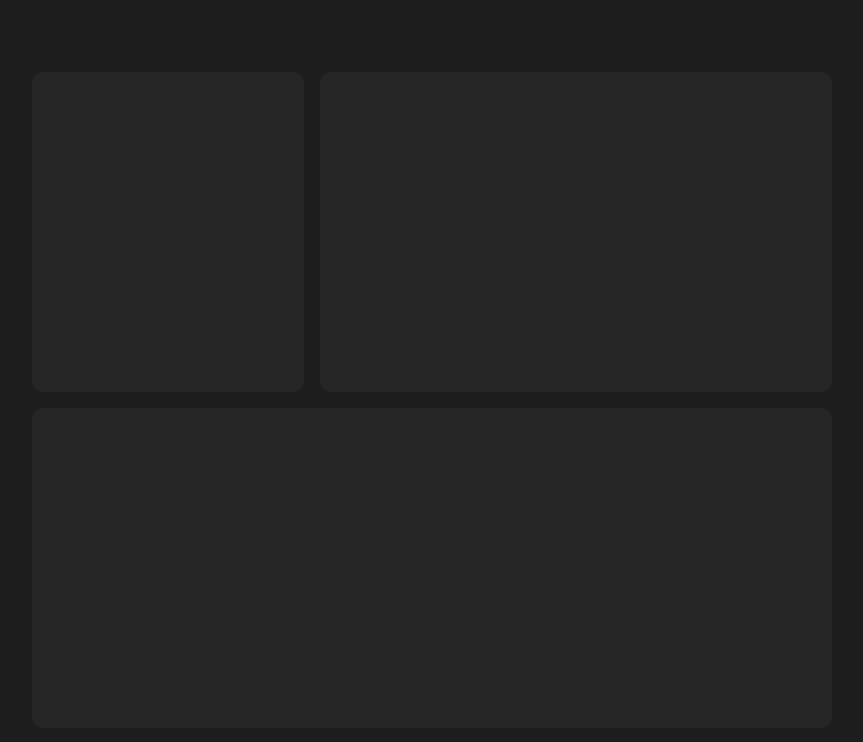
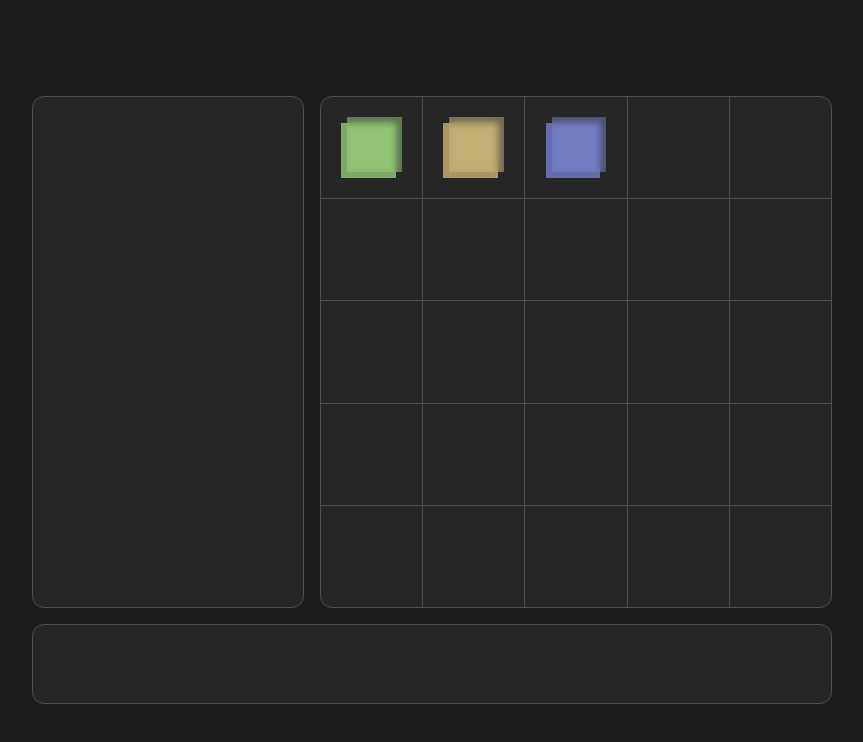
Before and after one commit to chelovechek48/interactive-inventory, a Vue app: page / in a window 1280 px wide. Shown: the top 742 px of the page, without its empty margins (208-1071 px from the left). Built offline with nearby package versions, Linux system fonts and the light colour scheme.

Commit message:
Added Field, Picture components

```diff
--- a/src/App.vue
+++ b/src/App.vue
@@ -1,12 +1,50 @@
 <script setup>
+import { ref, onBeforeMount } from 'vue';
+import InventoryField from '@components/InventoryField.vue';
 
+import inventoryItemsDataDefault from '@json/items';
+
+const inventorySlotsData = {
+  max: 25,
+};
+
+const inventoryList = ref(Array.from(
+  { length: inventorySlotsData.max },
+  (_, index) => (
+    { id: index }
+  ),
+));
+
+const setInventoryField = () => {
+  let inventoryItemsData = JSON.parse(localStorage.getItem('items'));
+  if (!inventoryItemsData) {
+    inventoryItemsData = inventoryItemsDataDefault;
+    localStorage.setItem('items', JSON.stringify(inventoryItemsDataDefault));
+  }
+
+  inventoryItemsData.forEach((inventoryItem) => {
+    const { id, ...properties } = inventoryItem;
+    inventoryList.value[id] = {
+      id,
+      properties,
+    };
+  });
+};
+
+onBeforeMount(() => {
+  setInventoryField();
+});
 </script>
 
 <template>
   <main class="page">
     <div class="page__container">
       <section class="page__item" style="grid-area: modal" />
-      <section class="page__item" style="grid-area: field" />
+      <InventoryField
+        class="page__item"
+        style="grid-area: field"
+        :list="inventoryList"
+      />
       <section class="page__item" style="grid-area: alert" />
     </div>
   </main>
@@ -49,8 +87,10 @@
 
   &__item {
     background-color: colors.$ui;
-    height: 20rem;
+    min-height: 5rem;
     border-radius: 0.75rem;
+    overflow: hidden;
+    border: 1px solid colors.$border;
   }
 }
 </style>
--- /dev/null
+++ b/src/assets/json/items.json
@@ -0,0 +1,17 @@
+[
+  {
+    "id": "0",
+    "color": "#7FAA65",
+    "count": "2"
+  },
+  {
+    "id": "1",
+    "color": "#AA9765",
+    "count": "3"
+  },
+  {
+    "id": "2",
+    "color": "#656CAA",
+    "count": "4"
+  }
+]
--- /dev/null
+++ b/src/components/InventoryField.vue
@@ -0,0 +1,45 @@
+<script setup>
+import ItemPicture from '@components/ItemPicture.vue';
+
+const props = defineProps({
+  list: {
+    type: Array,
+    required: true,
+  },
+});
+
+</script>
+
+<template>
+  <ul class="field">
+    <li
+      v-for="item in props.list" :key="item.id"
+      class="field__item"
+    >
+      <ItemPicture
+        v-if="item.properties"
+        tag="button"
+        margin="0.375rem"
+        :color="item.properties.color"
+      />
+    </li>
+  </ul>
+</template>
+
+<style lang="scss" scoped>
+@use '@vars/colors';
+
+.field {
+  display: grid;
+  grid-template-columns: repeat(auto-fill, minmax(clamp(4rem, 11.5vw, 6rem), 1fr));
+  gap: 1px;
+
+  &__item {
+    --padding: 20%;
+
+    display: flex;
+    aspect-ratio: 1;
+    box-shadow: 0 0 0 1px colors.$border;
+  }
+}
+</style>
--- /dev/null
+++ b/src/components/ItemPicture.vue
@@ -0,0 +1,77 @@
+<script setup>
+defineProps({
+  tag: {
+    type: String,
+    required: false,
+    default: 'div',
+  },
+  color: {
+    type: String,
+    required: true,
+  },
+  margin: {
+    type: String,
+    required: true,
+  },
+});
+
+const hexToRgb = (hex) => {
+  const shorthandRegex = /^#?([a-f\d])([a-f\d])([a-f\d])$/i;
+  const hexFullSize = hex.replace(shorthandRegex, (m, r, g, b) => r + r + g + g + b + b);
+  const result = /^#?([a-f\d]{2})([a-f\d]{2})([a-f\d]{2})$/i.exec(hexFullSize);
+  const color = {
+    r: parseInt(result[1], 16),
+    g: parseInt(result[2], 16),
+    b: parseInt(result[3], 16),
+  };
+  return `${color.r} ${color.g} ${color.b}`;
+};
+</script>
+
+<template>
+  <component
+    :is="tag"
+    class="picture"
+    :style="`
+      --margin: ${margin};
+      --color: ${hexToRgb(color)};
+    `"
+  />
+</template>
+
+<style lang="scss" scoped>
+@use '@vars/colors';
+
+.picture {
+  background-color: transparent;
+  font-size: var(--margin);
+  aspect-ratio: 1;
+
+  $margin-negative: calc(0px - var(--margin));
+
+  position: relative;
+  &::before, &::after {
+    content: '';
+    position: absolute;
+    margin: calc(var(--margin) + var(--padding));
+  }
+  &::before {
+    z-index: 2;
+    inset: $margin-negative $margin-negative 0 0;
+    background-color: rgb(var(--color) / 0.5);
+    backdrop-filter: blur(0.5em);
+    filter: brightness(115%);
+  }
+  &::after {
+    z-index: 1;
+    inset: 0 0 $margin-negative $margin-negative;
+    background-color: rgb(var(--color));
+  }
+
+  &:focus {
+    box-shadow: 0 0 0 4px colors.$border;
+    outline: none;
+    z-index: 100;
+  }
+}
+</style>
--- a/src/styles/vars/colors.scss
+++ b/src/styles/vars/colors.scss
@@ -1,2 +1,3 @@
 $background: #1D1D1D;
 $ui: #262626;
+$border: #4D4D4D;
```
